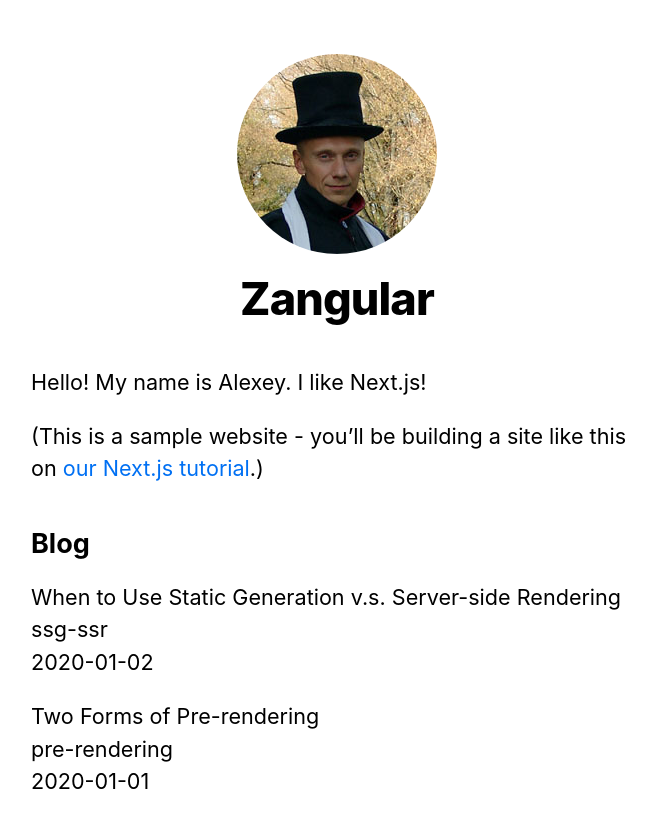
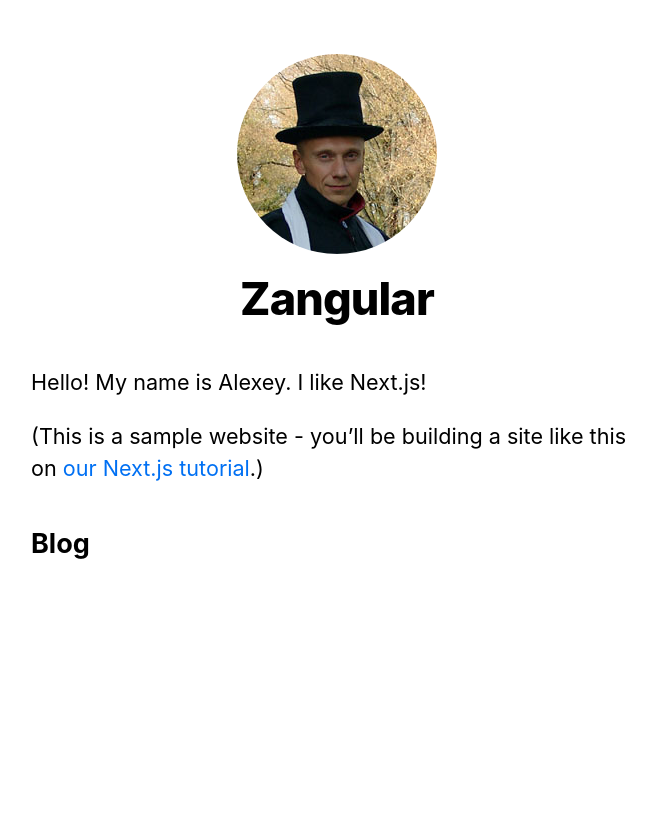
Before and after one commit to azakharo/nextjs-blog, a Next.js app: page / in a window 1280 px wide. Shown: the top 828 px of the page, without its empty margins (303-959 px from the left). After the commit the page ends 800 px from the top, so only its background shows below. Built offline with nearby package versions, Linux system fonts and the light colour scheme.

Commit message:
added dynamic routes

```diff
--- a/lib/posts.js
+++ b/lib/posts.js
@@ -1,19 +1,36 @@
 import fs from 'fs'
 import path from 'path'
-import matter from 'gray-matter'
+import matter from "gray-matter";
 
 const postsDirectory = path.join(process.cwd(), 'posts')
 
-export function getSortedPostsData() {
-  // Get file names under /posts
+export function getAllPostIds() {
   const fileNames = fs.readdirSync(postsDirectory)
 
-  const allPostsData = fileNames.map(fileName => {
-    // Remove ".md" from file name to get id
-    const id = fileName.replace(/\.md$/, '')
+  // Returns an array that looks like this:
+  // [
+  //   {
+  //     params: {
+  //       id: 'ssg-ssr'
+  //     }
+  //   },
+  //   {
+  //     params: {
+  //       id: 'pre-rendering'
+  //     }
+  //   }
+  // ]
+  return fileNames.map(fileName => {
+    return {
+      params: {
+        id: fileName.replace(/\.md$/, '')
+      }
+    }
+  })
+}
 
-    // Read markdown file as string
-    const fullPath = path.join(postsDirectory, fileName)
+export function getPostData(id) {
+  const fullPath = path.join(postsDirectory, `${id}.md`)
   const fileContents = fs.readFileSync(fullPath, 'utf8')
 
   // Use gray-matter to parse the post metadata section
@@ -24,14 +41,4 @@
     id,
     ...matterResult.data
   }
-  });
-
-  // Sort posts by date
-  return allPostsData.sort((a, b) => {
-    if (a.date < b.date) {
-      return 1
-    } else {
-      return -1
 }
-  });
-}
--- a/pages/index.js
+++ b/pages/index.js
@@ -2,10 +2,9 @@
 
 import Layout, { siteTitle } from '../components/layout'
 import utilStyles from '../styles/utils.module.css'
-import { getSortedPostsData } from '../lib/posts'
 
 export async function getStaticProps() {
-  const allPostsData = getSortedPostsData()
+  const allPostsData = []
 
   return {
     props: {
```
Also changed, not shown: pages/posts/[id].js (added, +32 -0 lines), pages/posts/first-post/index.js (deleted, +0 -15 lines). Lines whose indentation alone changed are shown as unchanged.
